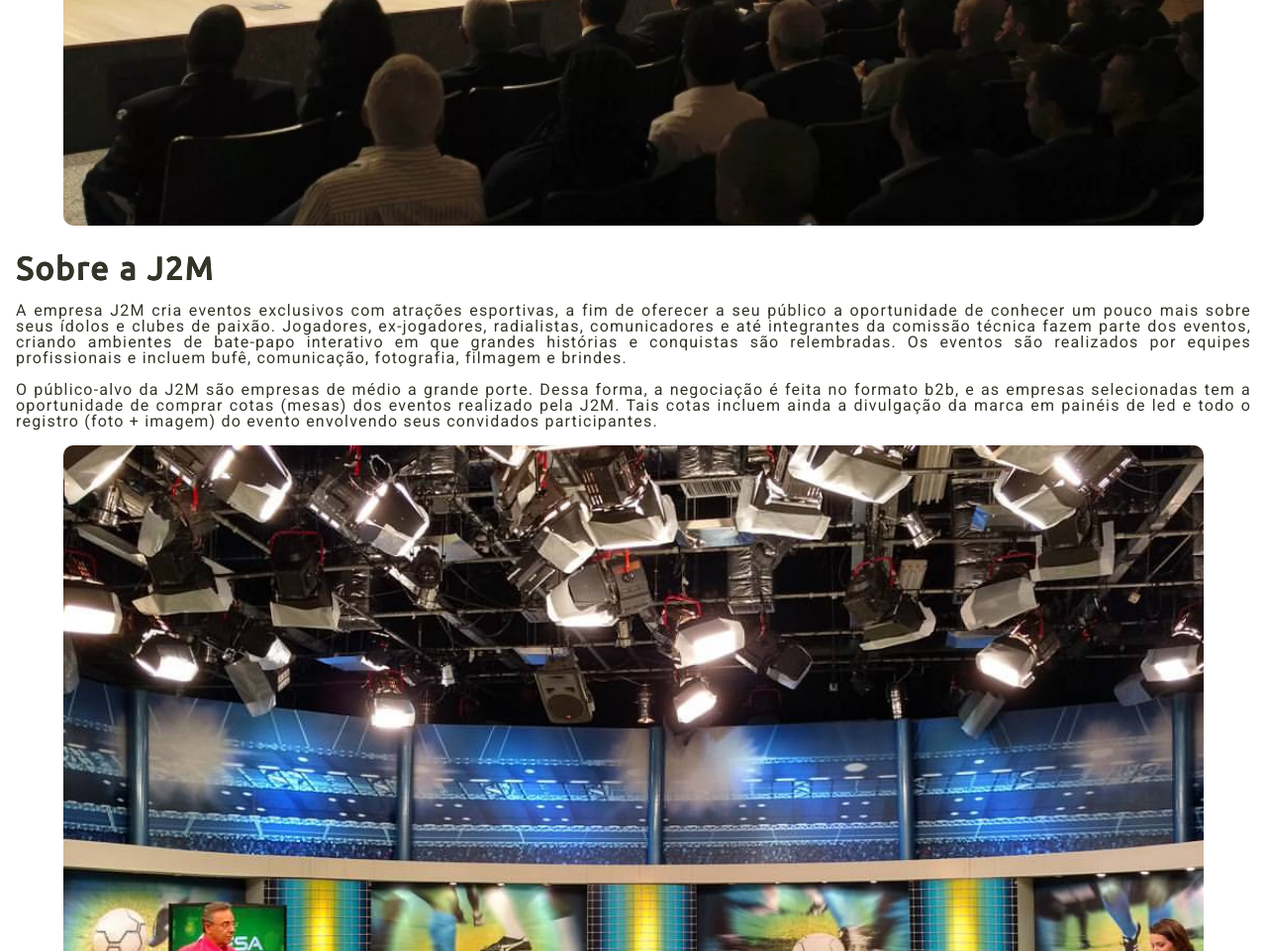
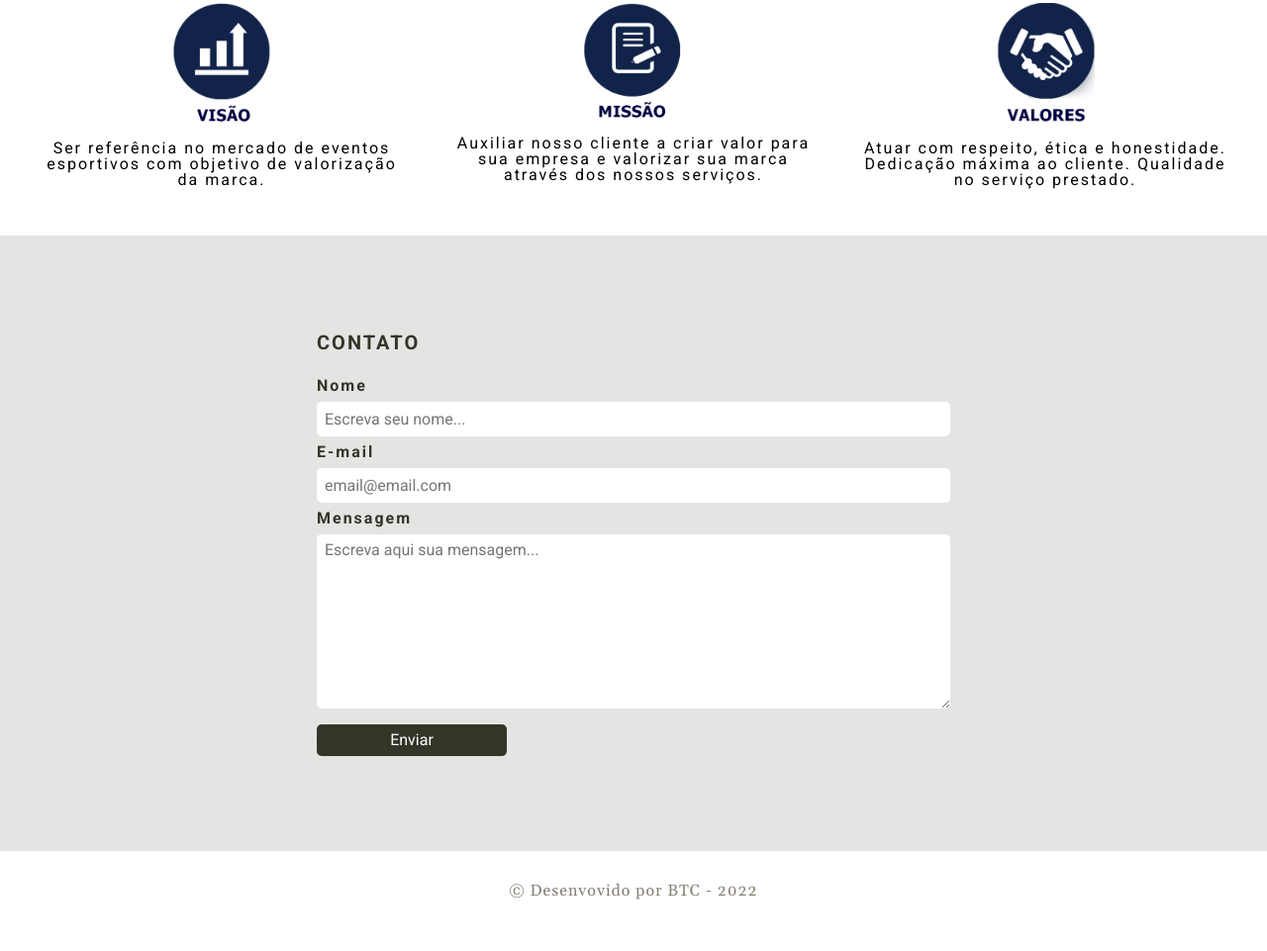
Before and after one commit to bruno-corso/j2m-website, a plain HTML site: page index.html in a window 1280 px wide. Shown: the part 1839-2800 px from the top of the page at 99% size. After the commit the page ends 2779 px from the top, so only its background shows below. Drawn offline with nearby package versions, Linux system fonts and the light colour scheme.

Commit message:
tornando resposnivo

```diff
--- a/css/contato.css
+++ b/css/contato.css
@@ -41,3 +41,9 @@
     border-radius: 5px;
     color: var(--branco);
 }
+
+@media screen and (min-width: 767px) {
+    .contato{
+        padding: 6rem 25%;
+    }
+}
--- a/css/galeria.css
+++ b/css/galeria.css
@@ -10,3 +10,15 @@
     margin-bottom: 1.5rem;
     border-radius: 10px;
 }
+
+@media screen and (min-width: 767px) {
+    .galeria{
+        flex-direction: row;
+        justify-content: space-around;
+        margin: 6rem;
+    }
+
+    .galeria__imagem{
+        width: 35%;
+    }
+}
--- a/css/sobre-evento.css
+++ b/css/sobre-evento.css
@@ -20,3 +20,14 @@
     letter-spacing: 1.2px;
     line-height: 1rem;
 }
+
+@media screen and (min-width: 767px) {
+    .sobre-evento{
+        margin: 4rem 0;
+        padding: 0 20%;
+    }
+
+    .{
+        width: 35%;
+    }
+}
--- a/css/sobre-nos.css
+++ b/css/sobre-nos.css
@@ -20,3 +20,19 @@
     text-align: center;
     color: var(--preto);
 }
+
+@media screen and (min-width: 767px) {
+    .sobre-nos{
+        flex-direction: row;
+        justify-content: space-around;
+        margin-top: 4rem;
+    }
+
+    .sobre-nos__card{
+        width: 30%;
+    }
+
+    .sobre-nos__imagem{
+        width: 100px;
+    }
+}
```
Also changed, not shown: 1 other file.
